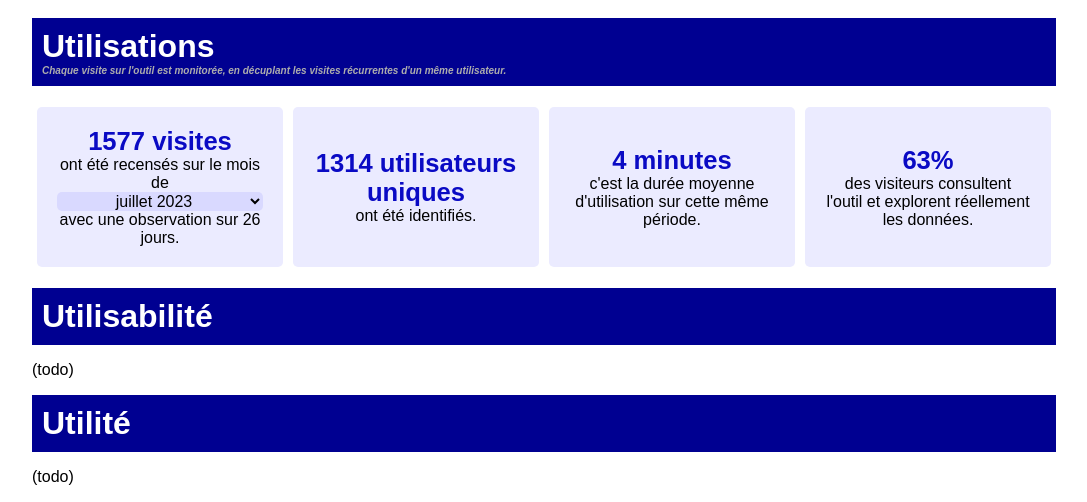
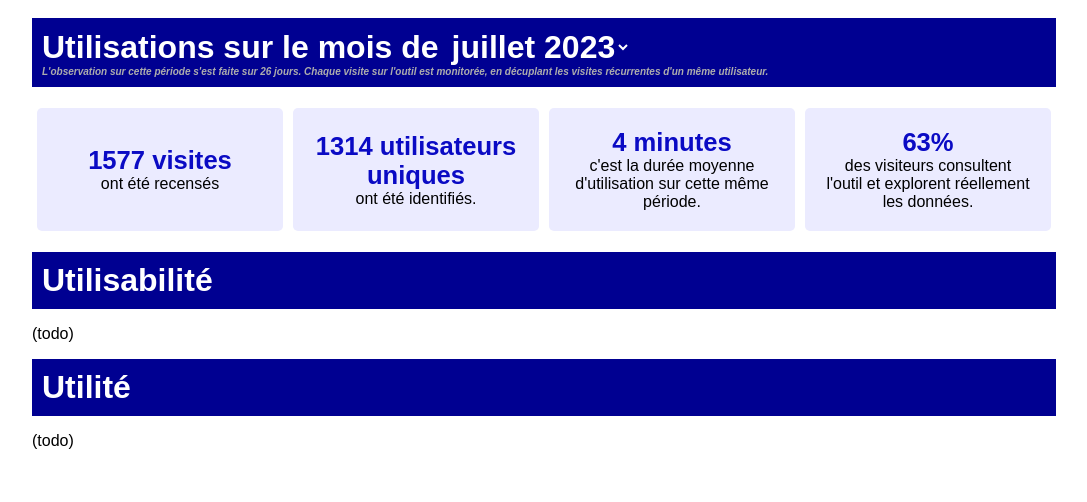
Before and after one commit to jadynekena/stats_orion, a plain HTML site: page index.html in a window 1280 px wide. Shown: the part 1018-1520 px from the top of the page, without its empty margins (96-1183 px from the left). After the commit the page ends 1484 px from the top, so only its background shows below. Drawn offline with Linux system fonts and the light colour scheme.

Commit message:
période en commun

```diff
--- a/index.html
+++ b/index.html
@@ -13,7 +13,7 @@
 		span{display: contents;}
 		strong{font-size: max(25px,2vw);color: #0a0ac4;}
 		i{color: #adadad;font-size: 10px;display: block;}
-		select{text-align: center;border-style: none;background: #d9d9ff;border-radius: 5px;font-size: inherit;}
+		select{text-align: center;border-style: none;background: inherit;border-radius: 5px;font-size: inherit;color: inherit;font-weight: bold;}
 		.cards{display: flex;flex-wrap: wrap;}
 		.card{margin: 5px;padding: 20px;border-radius: 5px;border-width: 0;border-style: outset;flex: 1;background: #ebebff;text-align: center;justify-content: center;display: grid;align-content: center;}
 	</style>
@@ -34,19 +34,19 @@
 	</p>
 
 	<p>
-		<h1>Utilisations
-			<i>Chaque visite sur l'outil est monitorée, en décuplant les visites récurrentes d'un même utilisateur.</i>
+		<h1>Utilisations sur le mois de
+						<select id="periode" onchange="refresh_all()">
+							<option value="2023-07">juillet 2023</option>
+							<option value="2023-06">juin 2023</option>
+							<option value="2023-05">mai 2023</option>
+						</select>
+			<i>L'observation sur cette période s'est faite sur <span id="nb_jours">N</span> jours. Chaque visite sur l'outil est monitorée, en décuplant les visites récurrentes d'un même utilisateur.</i>
 		</h1>
 		<p>
 			<div class="cards">
 
 				<div class="card">
-					<strong><span id="nb_visites"></span> visites</strong> ont été recensés sur le mois de
-						<select id="periode" onchange="refresh_all()">
-							<option value="2023-07">juillet 2023</option>
-							<option value="2023-06">juin 2023</option>
-							<option value="2023-05">mai 2023</option>
-						</select> avec une observation sur <span id="nb_jours">N</span> jours.
+					<strong><span id="nb_visites"></span> visites</strong> ont été recensés
 				</div>
 
 
```
